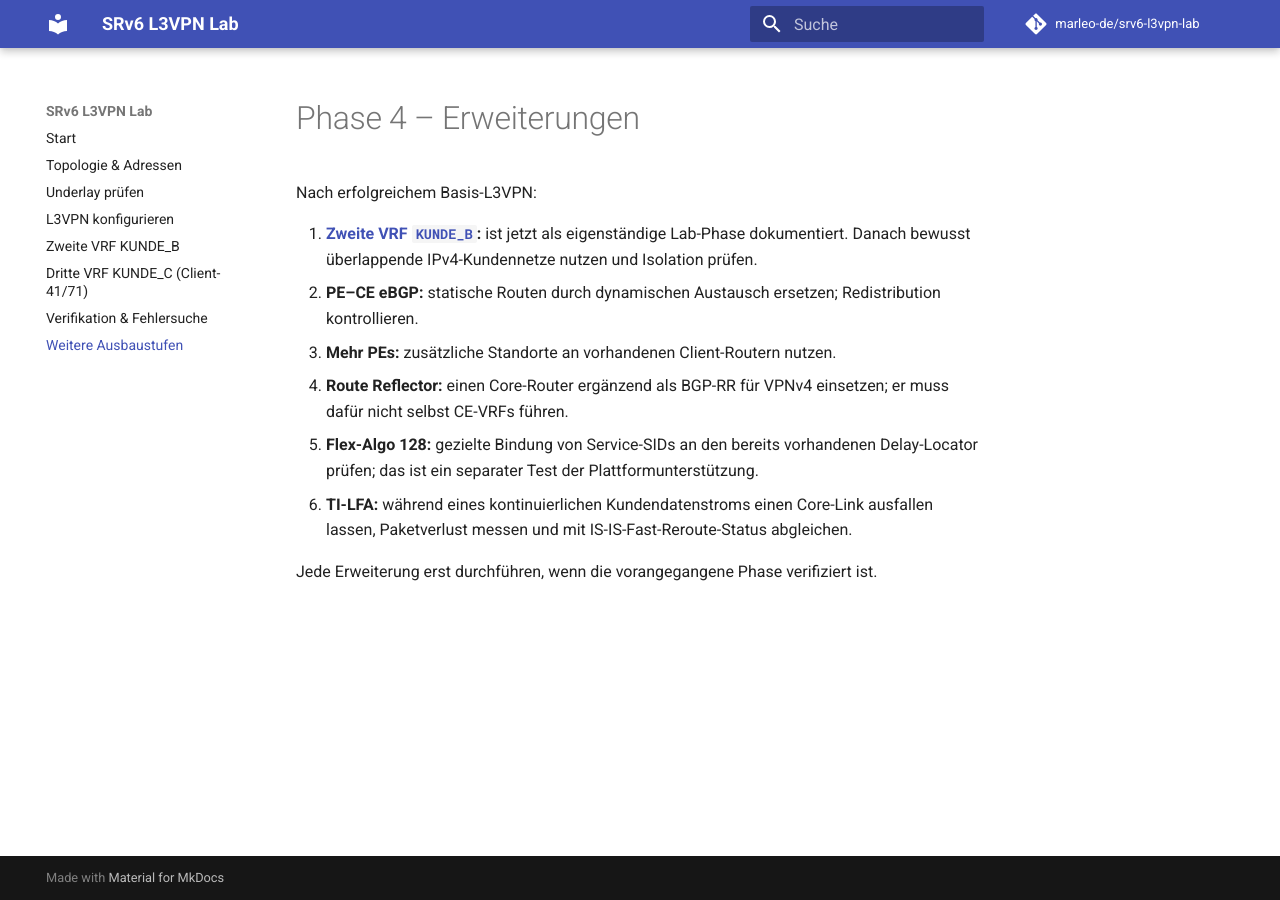
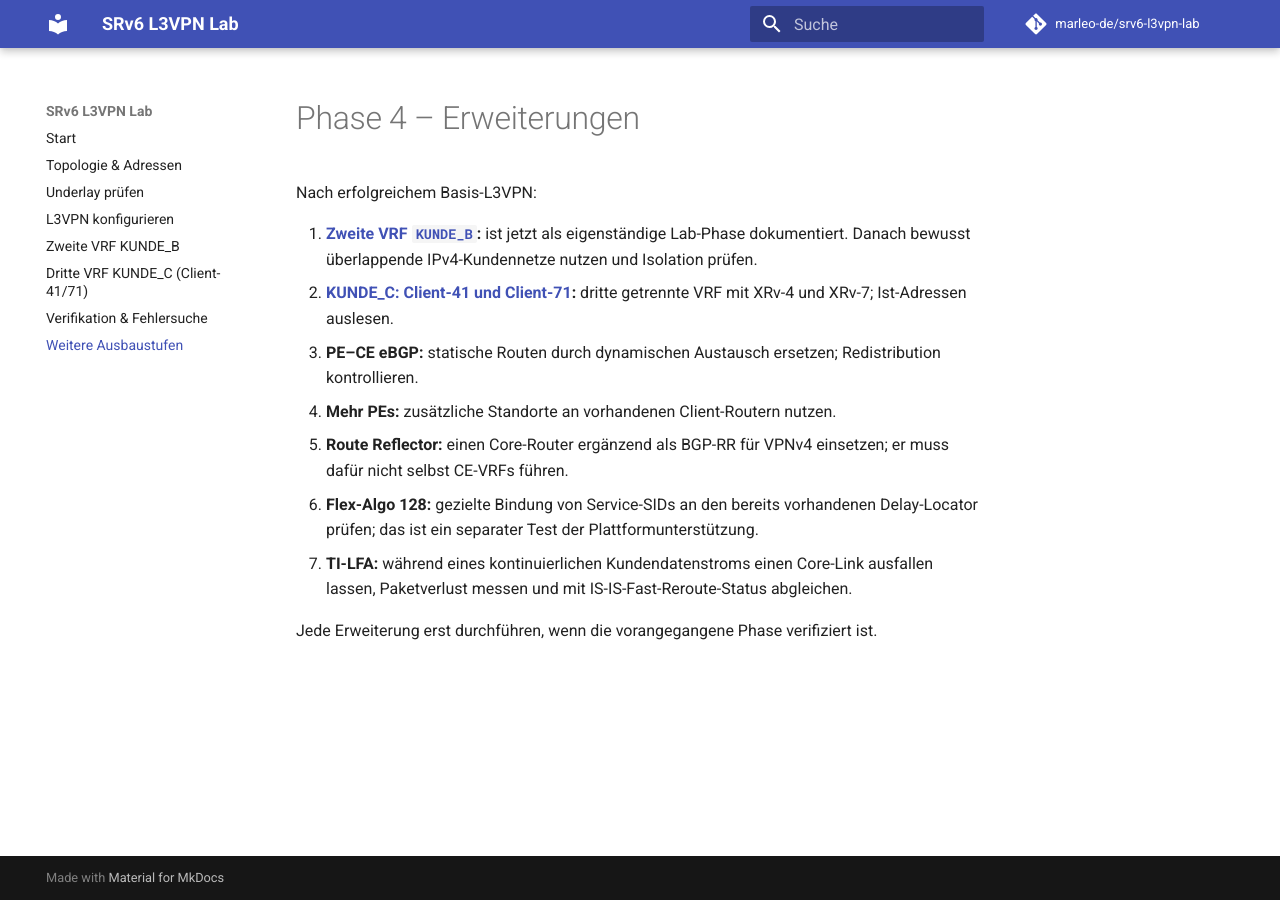
Before and after one commit to marleo-de/srv6-l3vpn-lab, an MkDocs documentation site: the page built from docs/erweiterungen.md, in a window 1280 px wide. Built offline with MkDocs 1.6.1 and Material for MkDocs 9.7.7, drawn with Linux system fonts in a browser that asks for light colours; comment, search, counter and statistics services are not loaded.

Commit message:
Audit old address examples and add KUNDE_C navigation

```diff
--- a/docs/erweiterungen.md
+++ b/docs/erweiterungen.md
@@ -3,10 +3,11 @@
 Nach erfolgreichem Basis-L3VPN:
 
 1. **[Zweite VRF `KUNDE_B`](kunde-b.md):** ist jetzt als eigenständige Lab-Phase dokumentiert. Danach bewusst überlappende IPv4-Kundennetze nutzen und Isolation prüfen.
-2. **PE–CE eBGP:** statische Routen durch dynamischen Austausch ersetzen; Redistribution kontrollieren.
-3. **Mehr PEs:** zusätzliche Standorte an vorhandenen Client-Routern nutzen.
-4. **Route Reflector:** einen Core-Router ergänzend als BGP-RR für VPNv4 einsetzen; er muss dafür nicht selbst CE-VRFs führen.
-5. **Flex-Algo 128:** gezielte Bindung von Service-SIDs an den bereits vorhandenen Delay-Locator prüfen; das ist ein separater Test der Plattformunterstützung.
-6. **TI-LFA:** während eines kontinuierlichen Kundendatenstroms einen Core-Link ausfallen lassen, Paketverlust messen und mit IS-IS-Fast-Reroute-Status abgleichen.
+2. **[KUNDE_C: Client-41 und Client-71](kunde-c.md):** dritte getrennte VRF mit XRv-4 und XRv-7; Ist-Adressen auslesen.
+3. **PE–CE eBGP:** statische Routen durch dynamischen Austausch ersetzen; Redistribution kontrollieren.
+4. **Mehr PEs:** zusätzliche Standorte an vorhandenen Client-Routern nutzen.
+5. **Route Reflector:** einen Core-Router ergänzend als BGP-RR für VPNv4 einsetzen; er muss dafür nicht selbst CE-VRFs führen.
+6. **Flex-Algo 128:** gezielte Bindung von Service-SIDs an den bereits vorhandenen Delay-Locator prüfen; das ist ein separater Test der Plattformunterstützung.
+7. **TI-LFA:** während eines kontinuierlichen Kundendatenstroms einen Core-Link ausfallen lassen, Paketverlust messen und mit IS-IS-Fast-Reroute-Status abgleichen.
 
 Jede Erweiterung erst durchführen, wenn die vorangegangene Phase verifiziert ist.
```
